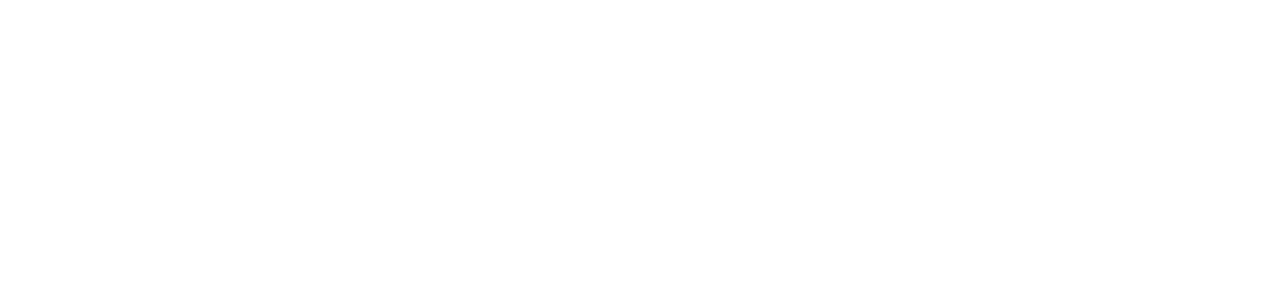
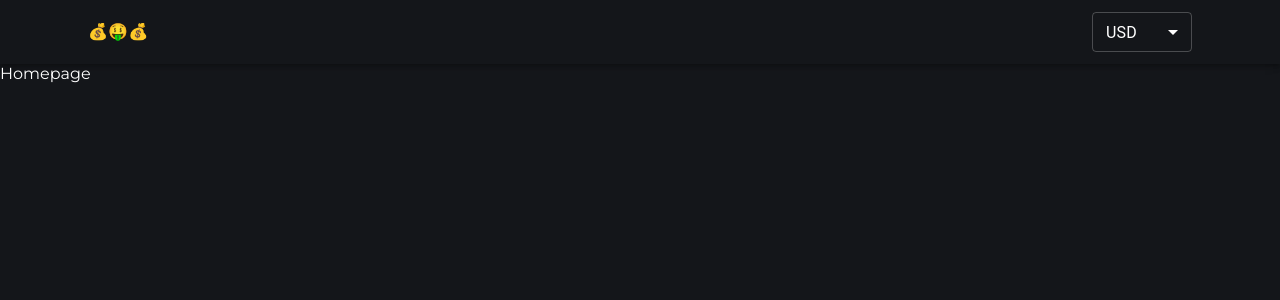
Before and after one commit to yushkevichlar/react-cryptocurrencies, a React (Create React App) app: page / in a window 1280 px wide. Shown: the top 300 px of the page. Built offline with nearby package versions, Linux system fonts and the light colour scheme.

Commit message:
mui, header styles added

```diff
--- a/package.json
+++ b/package.json
@@ -3,11 +3,16 @@
   "version": "0.1.0",
   "private": true,
   "dependencies": {
+    "@emotion/react": "^11.10.6",
+    "@emotion/styled": "^11.10.6",
+    "@mui/lab": "^5.0.0-alpha.123",
+    "@mui/material": "^5.11.13",
     "@testing-library/jest-dom": "^5.16.5",
     "@testing-library/react": "^13.4.0",
     "@testing-library/user-event": "^13.5.0",
     "react": "^18.2.0",
     "react-dom": "^18.2.0",
+    "react-router-dom": "^6.9.0",
     "react-scripts": "5.0.1",
     "web-vitals": "^2.1.4"
   },
--- a/src/App.css
+++ b/src/App.css
@@ -1,38 +1,14 @@
-.App {
-  text-align: center;
+@import url("https://fonts.googleapis.com/css2?family=Montserrat:wght@300;400;800&display=swap");
+
+* {
+  margin: 0;
+  padding: 0;
+  box-sizing: border-box;
+  scroll-behavior: smooth;
+  font-family: "Montserrat", sans-serif;
 }
 
-.App-logo {
-  height: 40vmin;
-  pointer-events: none;
+a {
+  text-decoration: none;
+  color: gold;
 }
-
-@media (prefers-reduced-motion: no-preference) {
-  .App-logo {
-    animation: App-logo-spin infinite 20s linear;
-  }
-}
-
-.App-header {
-  background-color: #282c34;
-  min-height: 100vh;
-  display: flex;
-  flex-direction: column;
-  align-items: center;
-  justify-content: center;
-  font-size: calc(10px + 2vmin);
-  color: white;
-}
-
-.App-link {
-  color: #61dafb;
-}
-
-@keyframes App-logo-spin {
-  from {
-    transform: rotate(0deg);
-  }
-  to {
-    transform: rotate(360deg);
-  }
-}
--- a/src/App.js
+++ b/src/App.js
@@ -1,7 +1,28 @@
+import { BrowserRouter, Route, Routes } from "react-router-dom";
+import { styled } from "@mui/system";
+import Header from "./components/Header";
+import CoinPage from "./pages/CoinPage";
+import Homepage from "./pages/Homepage";
 import "./App.css";
 
+const WrapperDiv = styled("div")({
+  backgroundColor: "#14161a",
+  color: "#ffffff",
+  minHeight: "100vh",
+});
+
 function App() {
-  return <div className="App"></div>;
+  return (
+    <BrowserRouter>
+      <WrapperDiv>
+        <Header />
+        <Routes>
+          <Route path="/" element={<Homepage />} exact />
+          <Route path="/coins/:id" component={<CoinPage />} />
+        </Routes>
+      </WrapperDiv>
+    </BrowserRouter>
+  );
 }
 
 export default App;
--- /dev/null
+++ b/src/components/Header.js
@@ -0,0 +1,58 @@
+import React from "react";
+import { useNavigate } from "react-router-dom";
+import { styled } from "@mui/system";
+import { ThemeProvider, createTheme } from "@mui/material/styles";
+import {
+  AppBar,
+  Container,
+  MenuItem,
+  Toolbar,
+  Typography,
+} from "@mui/material";
+import Select, { SelectChangeEvent } from "@mui/material/Select";
+
+const StyledTypography = styled(Typography)({
+  flex: 1,
+  color: "gold",
+  fontWeight: "bold",
+  cursor: "pointer",
+});
+
+const Header = () => {
+  const [currency, setCurrency] = React.useState("");
+  const navigate = useNavigate();
+  const darkTheme = createTheme({
+    palette: {
+      mode: "dark",
+    },
+  });
+
+  const handleCurrencyChange = (event) => {
+    setCurrency(event.target.value);
+  };
+
+  return (
+    <ThemeProvider theme={darkTheme}>
+      <AppBar color="transparent" position="static">
+        <Container>
+          <Toolbar>
+            <StyledTypography onClick={() => navigate("/")}>
+              💰🤑💰
+            </StyledTypography>
+
+            <Select
+              variant="outlined"
+              style={{ width: 100, height: 40, marginLeft: 15 }}
+              defaultValue={"USD"}
+              onChange={handleCurrencyChange}>
+              <MenuItem value={"USD"}>USD</MenuItem>
+              <MenuItem value={"EUR"}>EUR</MenuItem>
+            </Select>
+          </Toolbar>
+        </Container>
+      </AppBar>
+    </ThemeProvider>
+  );
+};
+
+export default Header;
--- /dev/null
+++ b/src/pages/CoinPage.js
@@ -0,0 +1,7 @@
+import React from "react";
+
+const CoinPage = () => {
+  return <div>CoinPage</div>;
+};
+
+export default CoinPage;
--- /dev/null
+++ b/src/pages/Homepage.js
@@ -0,0 +1,7 @@
+import React from "react";
+
+const Homepage = () => {
+  return <div>Homepage</div>;
+};
+
+export default Homepage;
```
Also changed, not shown: 1 other file (tests, documents, lock files or other folders).
